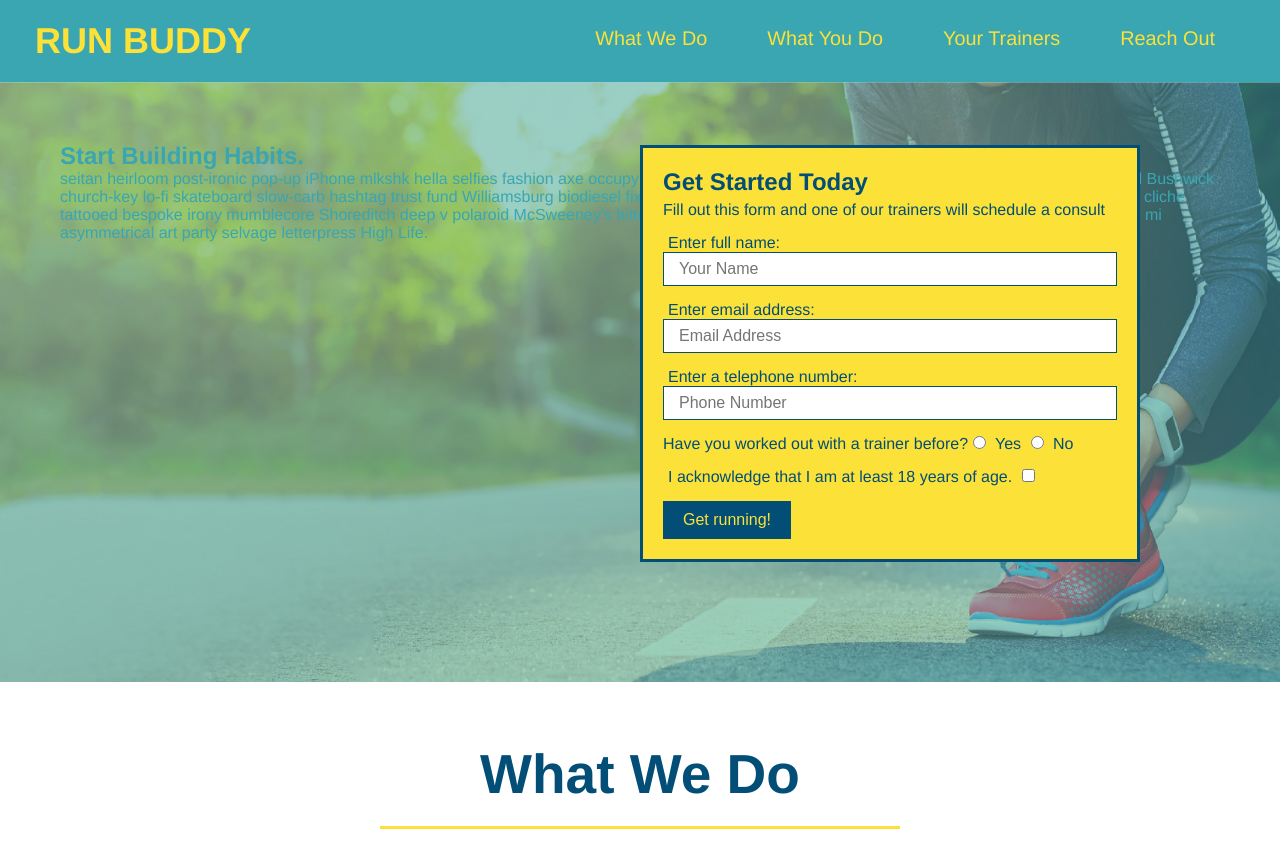
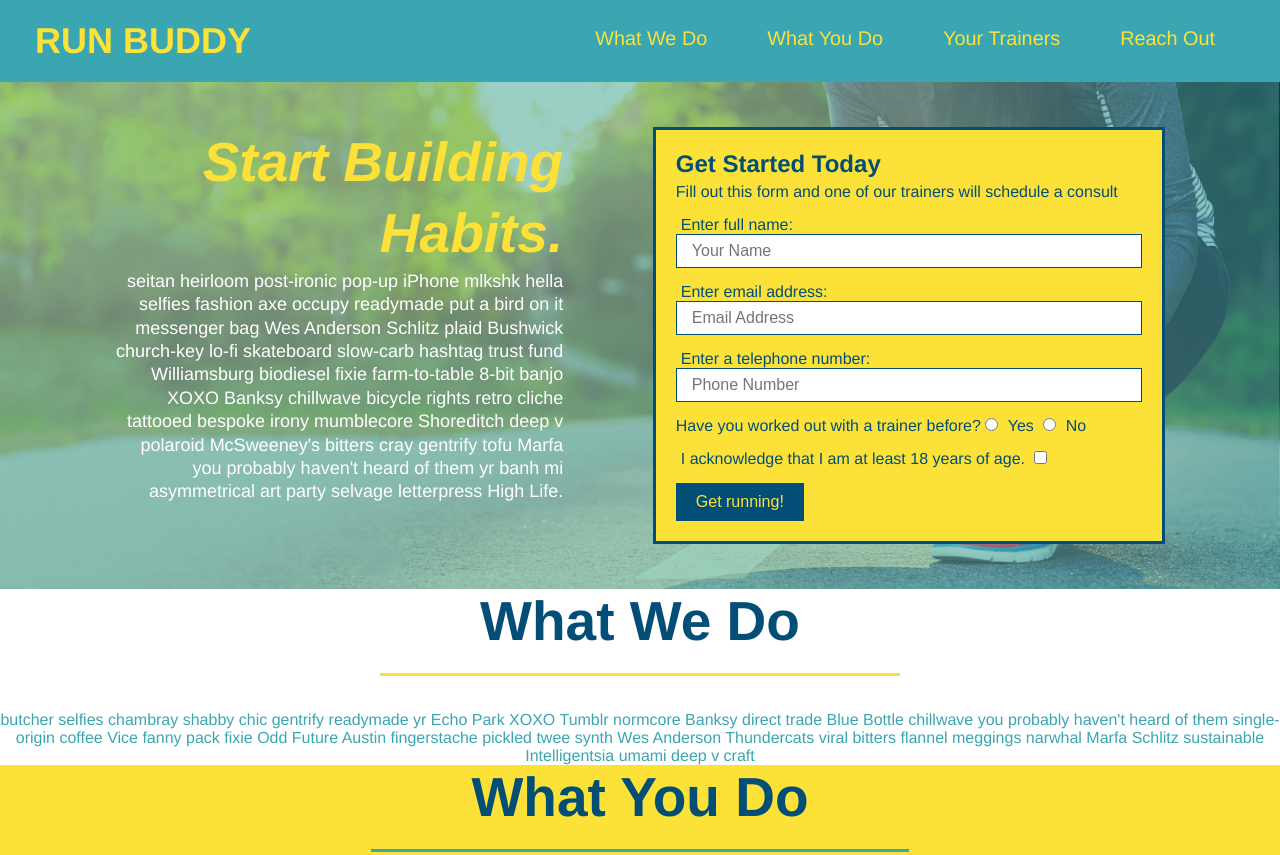
Before and after one commit to ThomBurt/run-buddy, a plain HTML site: page index.html in a window 1280 px wide. Shown: the top 855 px of the page. Drawn offline with Linux system fonts and the light colour scheme.

Commit message:
add flexbox to hero

```diff
--- a/assets/css/style.css
+++ b/assets/css/style.css
@@ -59,50 +59,43 @@ margin: 7px 0;
   }
 
 
-  footer {
-      background: #fce138;
-      width: 100%;
-      padding: 40px 35px;
   }
-  /* footer h2 is 'Made With Loe by Run Buddy */
-  footer h2 {
-      display: inline;
-      color: #024e76;
-      font-size: 30px;
-      margin: 0;
-  }
-  footer div {
-      float: right;
-      line-height: 1.5;
-      text-align: right;
-  }
-  footer a {
-      color: #024e76;
-
-  }
-/* Here Section */
+/* Hero Section */
   section {
     padding: 60px;
     }
 
  /* Hero Style Start */
 .hero {
+  display: flex;
+  justify-content: center;
+  flex-wrap: wrap;
   background-image: url("../images/hero-bg.jpg");
-  height: 600px;
   background-size: cover;
   background-position: center;
-  position: relative;
+}
+
+.hero-cta {
+  width: 35%;
+  text-align: right;
+  margin: 3.5%;
+  color: #fff;
+  font-size: 18px;
+  line-height: 1.3;
+}
+.hero-cta h2 {
+  font-style: italic;
+  font-size: 55px;
+  color: #fce138;
 }
 
 .hero-form {
   border: 3px solid #024e76;
   background-color: #fce138;
   padding: 20px;
-  width: 500px;
   color: #024e76;
-  position: absolute;
-  bottom: 120px;
-  right: 140px;
+  width: 40%;
+  margin: 3.5%;
 }
 
 .hero-form h3 {
@@ -276,3 +269,25 @@ font-size: 24px;
 }
 
 /* REACH OUT STYLES END */
+
+
+footer {
+  display: flex;
+  justify-content: space-between;
+  flex-wrap: wrap;
+  background: #fce138;
+  width: 100%;
+  padding: 40px 35px;
+}
+/* footer h2 is 'Made With Loe by Run Buddy */
+footer h2 {
+  color: #024e76;
+  font-size: 30px;
+  margin: 0;
+}
+footer div {
+  line-height: 1.5;
+  text-align: right;
+}
+footer a {
+  color: #024e76;
--- a/index.html
+++ b/index.html
@@ -43,6 +43,14 @@
 
 <!-- hero/jumbotron and sign up sheet-->
 <section class="hero">
+
+  <div class="hero-cta">
+    <h2>Start Building Habits.</h2>
+    <p>
+      seitan heirloom post-ironic pop-up iPhone mlkshk hella selfies fashion axe occupy readymade put a bird on it messenger bag Wes Anderson Schlitz plaid Bushwick church-key lo-fi skateboard slow-carb hashtag trust fund Williamsburg biodiesel fixie farm-to-table 8-bit banjo XOXO Banksy chillwave bicycle rights retro cliche tattooed bespoke irony mumblecore Shoreditch deep v polaroid McSweeney's bitters cray gentrify tofu Marfa you probably haven't heard of them yr banh mi asymmetrical art party selvage letterpress High Life.
+    </p>
+  </div>
+
   <div class="hero-form">
     <h3>Get Started Today</h3>
     <p>Fill out this form and one of our trainers will schedule a consult</p>
@@ -77,12 +85,7 @@
   </form>
   </div>
 
-  <div class="hero-cta">
-    <h2>Start Building Habits.</h2>
-    <p>
-      seitan heirloom post-ironic pop-up iPhone mlkshk hella selfies fashion axe occupy readymade put a bird on it messenger bag Wes Anderson Schlitz plaid Bushwick church-key lo-fi skateboard slow-carb hashtag trust fund Williamsburg biodiesel fixie farm-to-table 8-bit banjo XOXO Banksy chillwave bicycle rights retro cliche tattooed bespoke irony mumblecore Shoreditch deep v polaroid McSweeney's bitters cray gentrify tofu Marfa you probably haven't heard of them yr banh mi asymmetrical art party selvage letterpress High Life.
-    </p>
-  </div>
+
 </section>
 
 
```
